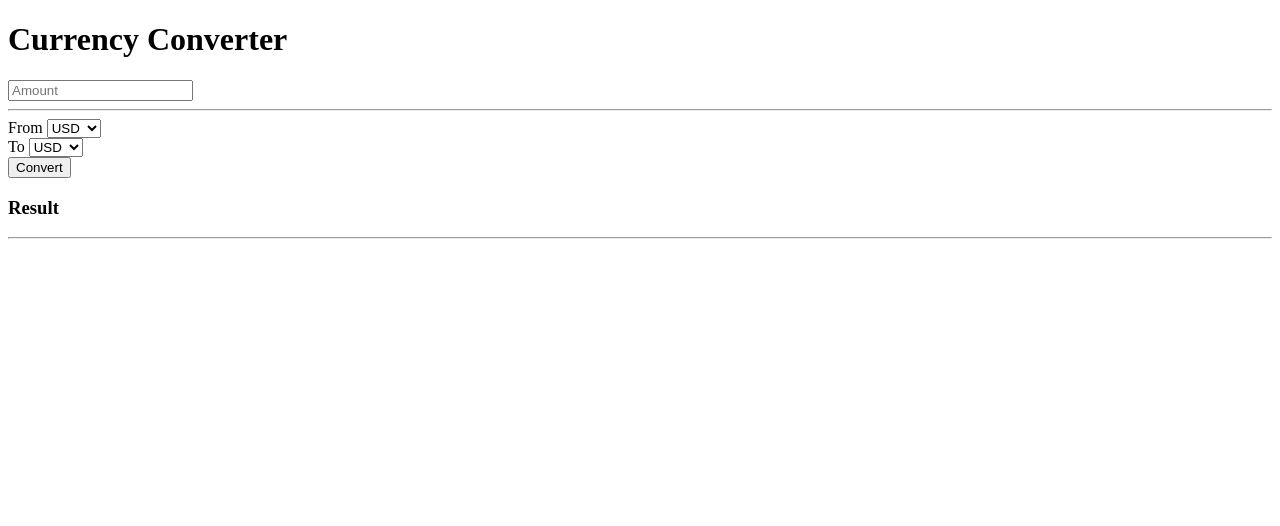
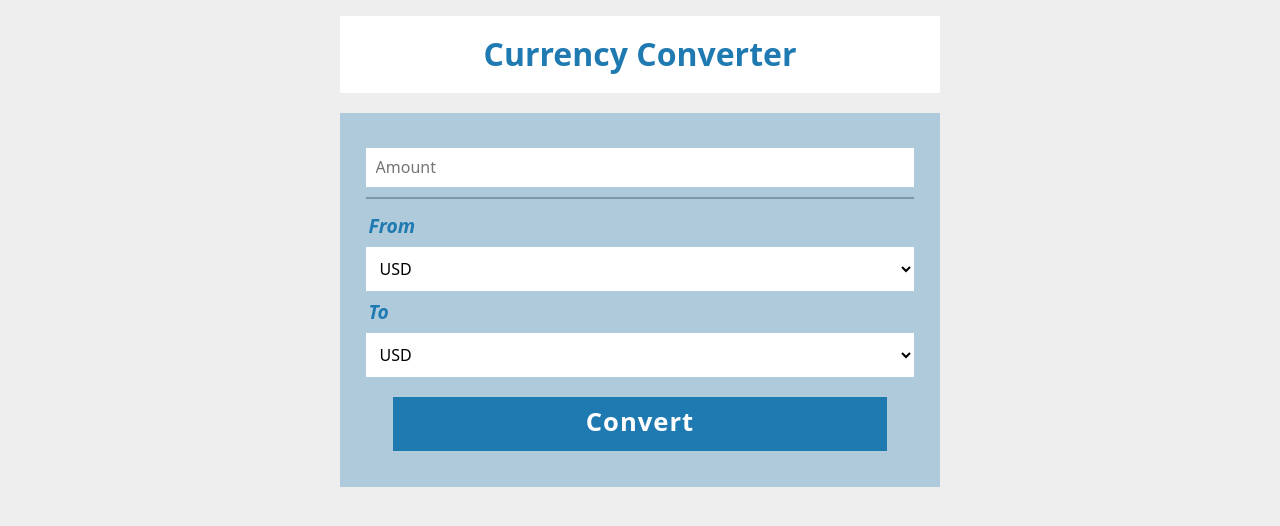
Before and after one commit to Hasanain-Jaafar/Currency-Converter-With-API-call, a plain HTML site: page index.html in a window 1280 px wide. Drawn offline with Linux system fonts and the light colour scheme; the site is published under a folder, as on GitHub Pages, so addresses that start at the root find nothing.

Commit message:
fixed css links

```diff
--- a/index.html
+++ b/index.html
@@ -6,9 +6,8 @@
     <meta name="viewport" content="width=device-width, initial-scale=1.0">
     <link rel="shortcut icon" href="/assets/favicn.png" type="image/x-icon">
     <!-- Css ⬇️ -->
-    <link rel="stylesheet" href="/css/normalize.css">
-    <link rel="stylesheet" href="/css/globals.css">
-    <link rel="stylesheet" href="/css/style.css">
+    <link rel="stylesheet" href="./css/normalize.css">
+    <link rel="stylesheet" href="./css/style.css">
     <!-- Css ⬆️ -->
     <title> Currency Converter With API </title>
 </head>
```
